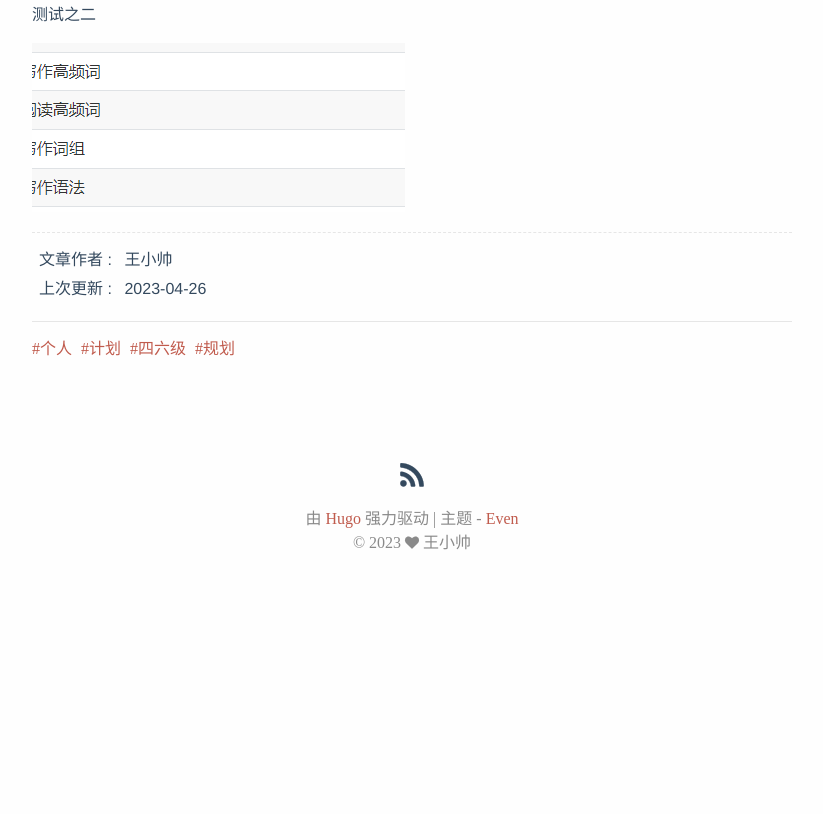
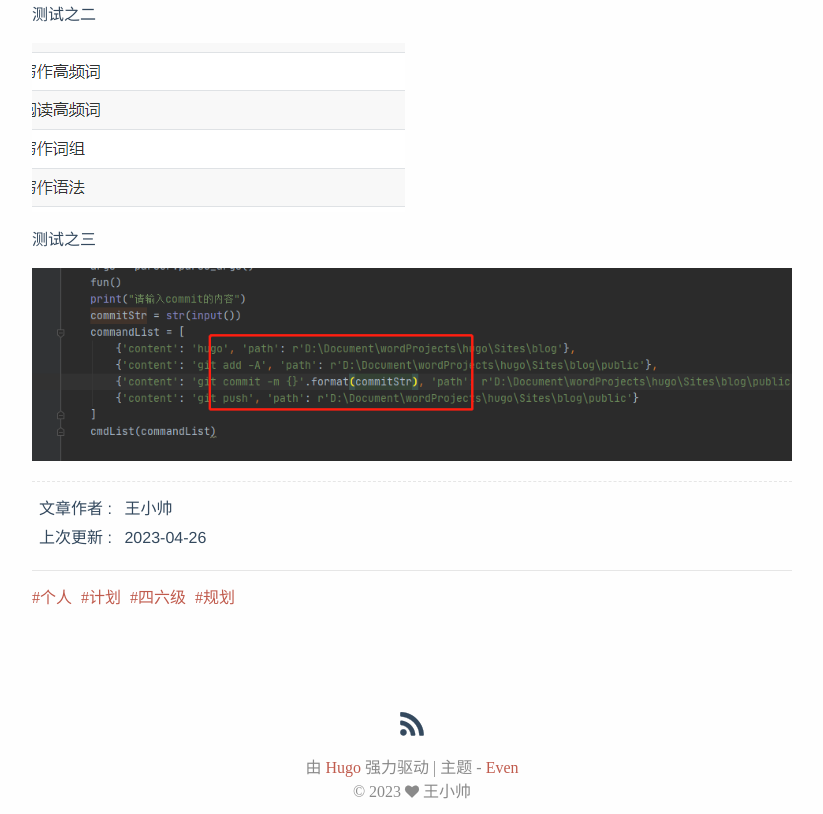
Before and after one commit to wang2470616413/wang2470616413.github.io, a plain HTML site: page post/分析本次2023-4-25英语六级的成绩/index.html in a window 1280 px wide. Shown: the part 2608-3422 px from the top of the page, without its empty margins (228-1051 px from the left). Before the commit the page ends 3173 px from the top, so only its background shows below. Drawn offline with nearby package versions, Linux system fonts and the light colour scheme; a script that the page names is missing.

Commit message:
第三次测试

```diff
--- a/post/分析本次2023-4-25英语六级的成绩/index.html
+++ b/post/分析本次2023-4-25英语六级的成绩/index.html
@@ -48,7 +48,7 @@
 <meta itemprop="name" content="第一篇博客">
 <meta itemprop="description" content="分析本次(2023-4-25)英语六级的成绩 历史六级分数 2020-12 2021-6 2023-3 满分 2020-12 2021-6 2023-3 及格分 插值分 听力 249 86 59 90 150 60 阅读 249 131 129 160 150 -10 写作和翻译 212 82 98 117 130 13 总"><meta itemprop="datePublished" content="2023-04-25T10:30:25+08:00" />
 <meta itemprop="dateModified" content="2023-04-26T10:37:56+08:00" />
-<meta itemprop="wordCount" content="314">
+<meta itemprop="wordCount" content="318">
 <meta itemprop="keywords" content="个人,计划,四六级,规划," /><meta name="twitter:card" content="summary"/>
 <meta name="twitter:title" content="第一篇博客"/>
 <meta name="twitter:description" content="分析本次(2023-4-25)英语六级的成绩 历史六级分数 2020-12 2021-6 2023-3 满分 2020-12 2021-6 2023-3 及格分 插值分 听力 249 86 59 90 150 60 阅读 249 131 129 160 150 -10 写作和翻译 212 82 98 117 130 13 总"/>
@@ -275,6 +275,8 @@
 <p>测试</p>
 <p>测试之二</p>
 <p><img src="/img/image-20230426112317526.png" alt="image-20230426112317526"></p>
+<p>测试之三</p>
+<p><img src="/img/image-20230426112419874.png" alt="image-20230426112419874"></p>
 
     </div>
 
```
Also changed, not shown: img/image-20230426112419874.png (added).
